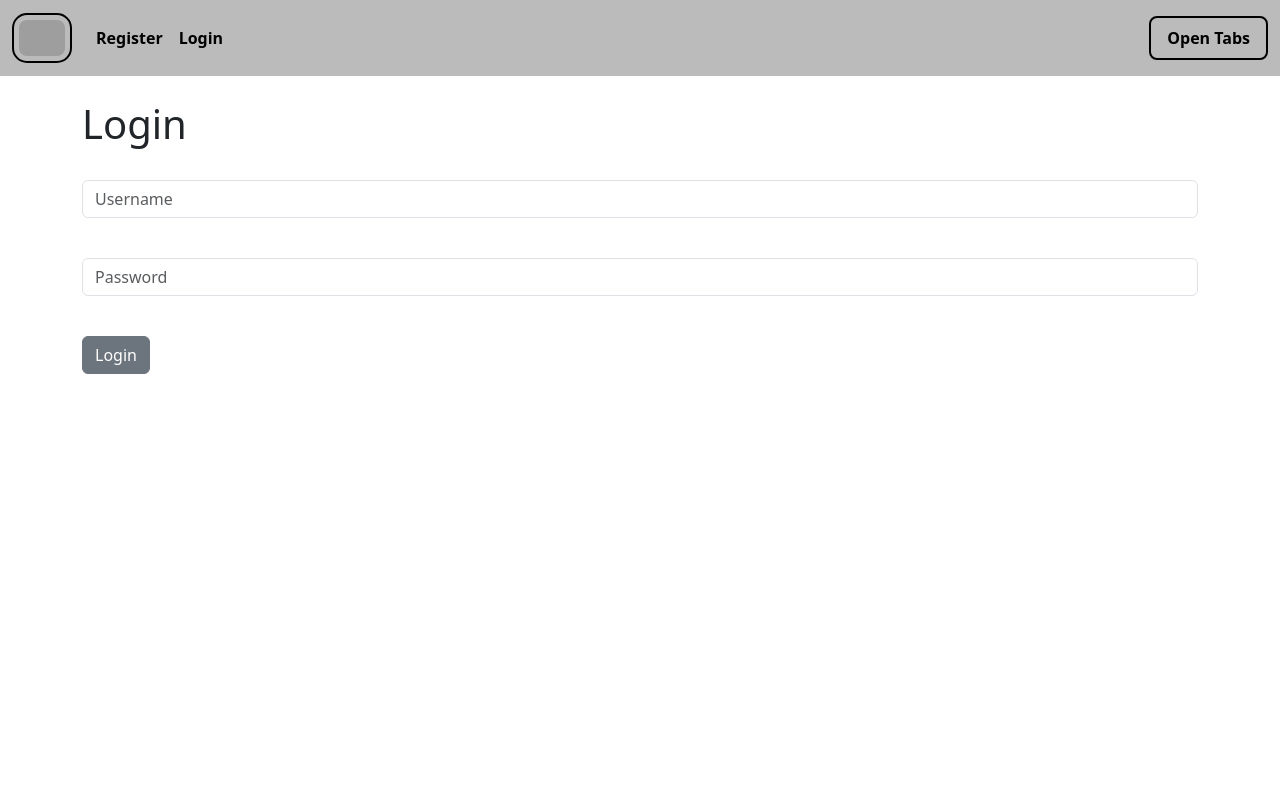
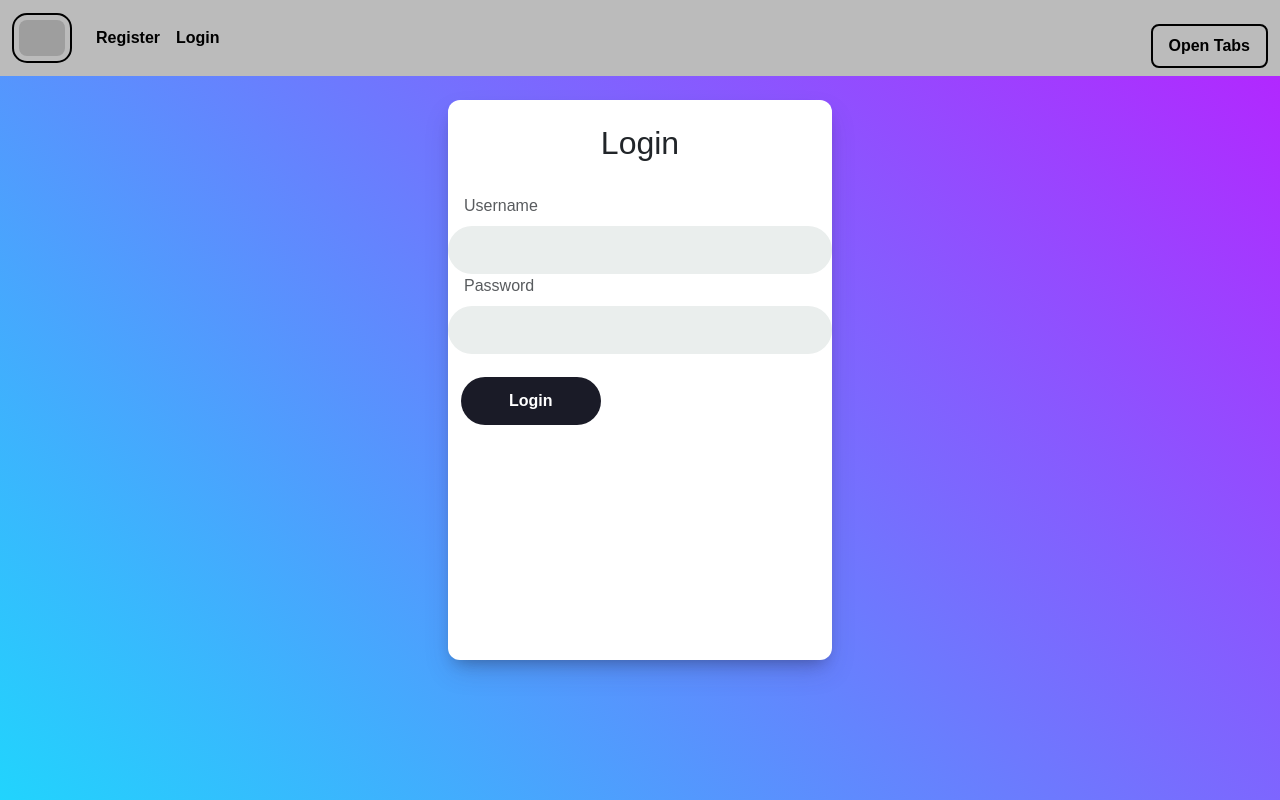
Before and after one commit to austinmcnicholas-hub/Account-Executive-Dashboard, a Django app: page / in a window 1280 px wide. Run offline with Django 4.2, Linux system fonts and the light colour scheme; grey boxes are pictures that could not be loaded.

Commit message:
New Login
New Login

```diff
--- a/website/templates/home.html
+++ b/website/templates/home.html
@@ -1,17 +1,4 @@
 {% extends 'base.html' %}
-
-<!DOCTYPE html>
-<html lang="en">
-<head>
-
-{% load static %}
-    <meta charset="UTF-8">
-    <meta name="viewport" content="width=device-width, initial-scale=1.0">
-
-    <!-- Include external stylesheets or CSS links here -->
-    <link rel="stylesheet" href="static\admin\css\card.css">
-</head>
-<body>
 
 {% block content %}
     {% if messages %}
@@ -38,25 +25,22 @@
         </div>
 
         <style>
-
-
-
             .content {
                 width: 100%;
                 position: center;
                 top: 50%;
-                transform: translateY(15%);
+                transform: translateY(25%);
                 text-align: center;
                 color: rgb(0, 0, 0);
             }
 
             .larger-text {
-                font-size: 50px; /* Adjust the font size to make the text larger */
+                font-size: 50px;
                 margin-top: 80px;
             }
 
             .content p {
-                font-size: 20px; /* Adjust the font size to make the text larger */
+                font-size: 20px;
                 margin: 20px auto;
                 font-weight: bold;
                 line-height: 1.5;
@@ -87,7 +71,8 @@
             <div class="toast" role="alert" aria-live="assertive" aria-atomic="true" data-bs-animation="true">
                 <div class="toast-header">
                     <strong class="me-auto">Welcome!!!</strong>
-                    <img src="https://winreality.com/wp-content/plugins/website-functionalities/assets/img/coaches/Austin.jpg" width="30" height="30" class="rounded me-2" alt="Coach Austin">
+                    <img src="https://winreality.com/wp-content/plugins/website-functionalities/assets/img/coaches/Austin.jpg"
+                         width="30" height="30" class="rounded me-2" alt="Coach Austin">
                     <strong>Coach Austin</strong>
                     <button type="button" class="btn-close" data-bs-dismiss="toast" aria-label="Close"></button>
                 </div>
@@ -96,28 +81,87 @@
                 </div>
             </div>
         </div>
+    {% else %}
+        <div class="form-container">
+            <div class="sub-form">
+                <h2>Login</h2>
+                <form method="POST" action="{% url 'home' %}">
+                    {% csrf_token %}
+                    <label for="id_username">Username</label> <br>
+                    <input type="text" name="username" id="id_username">  <br>
+                    <label for="id_password">Password</label> <br>
+                    <input type="password" name="password" id="id_password"> <br>
+                    <div class="btn">
+                        <button type="submit">Login</button> <br>
+                    </div>
+                </form>
+            </div>
+        </div>
 
-        <script>
-            document.addEventListener('DOMContentLoaded', function () {
-                var toastElement = document.querySelector('.toast');
-                var toast = new bootstrap.Toast(toastElement);
-                toast.show();
-            });
-        </script>
-    {% else %}
-        <h1>Login</h1>
-        <br/>
-        <form method="POST" action="{% url 'home' %}">
-            {% csrf_token %}
-            <div class="mb-3">
-                <input type="text" class="form-control" name="username" placeholder="Username" required>
-            </div>
-            <br/>
-            <div class="mb-3">
-                <input type="password" class="form-control" name="password" placeholder="Password" required>
-            </div>
-            <br/>
-            <button type="submit" class="btn btn-secondary">Login</button>
-        </form>
+        <style>
+            body {
+                font-family: 'Nunito', sans-serif;
+                background-image: linear-gradient(45deg, #21D4FD 0%, #B721FF 100%);
+                height: 100vh;
+                background-size: cover;
+                background-position: center;
+                background-repeat: no-repeat;
+            }
+
+            .form-container {
+                display: flex;
+                justify-content: center;
+                align-items: center;
+                height: 100%;
+            }
+
+            .sub-form {
+                flex-shrink: 0;
+                width: 30vw;
+                max-width: 80%;
+                height: 70vh;
+                border-radius: 12px;
+                box-shadow: rgba(50, 50, 93, 0.25) 0px 13px 27px -5px,
+                    rgba(0, 0, 0, 0.3) 0px 8px 16px -8px;
+                background-color: white;
+            }
+
+            h2 {
+                margin: 1.5rem 0 2rem 0;
+                text-align: center;
+            }
+
+            label {
+                padding-left: 16px;
+                opacity: 0.75;
+            }
+
+            input {
+                border-radius: 50px;
+                border-style: none;
+                outline: none;
+                margin-top: 8px;
+                padding: 12px 24px;
+                width: 100%;
+                background-color: #EAEEED;
+            }
+
+            button {
+                padding: 12px 48px;
+                border-radius: 50px;
+                color: white;
+                margin-top: 1rem;
+                cursor: pointer;
+                outline: none;
+                border-width: 0;
+                background-color: #1a1b27;
+                font-weight: 600;
+                width: 100%;
+            }
+
+            button:hover {
+                opacity: 0.8;
+            }
+        </style>
     {% endif %}
 {% endblock %}
```
